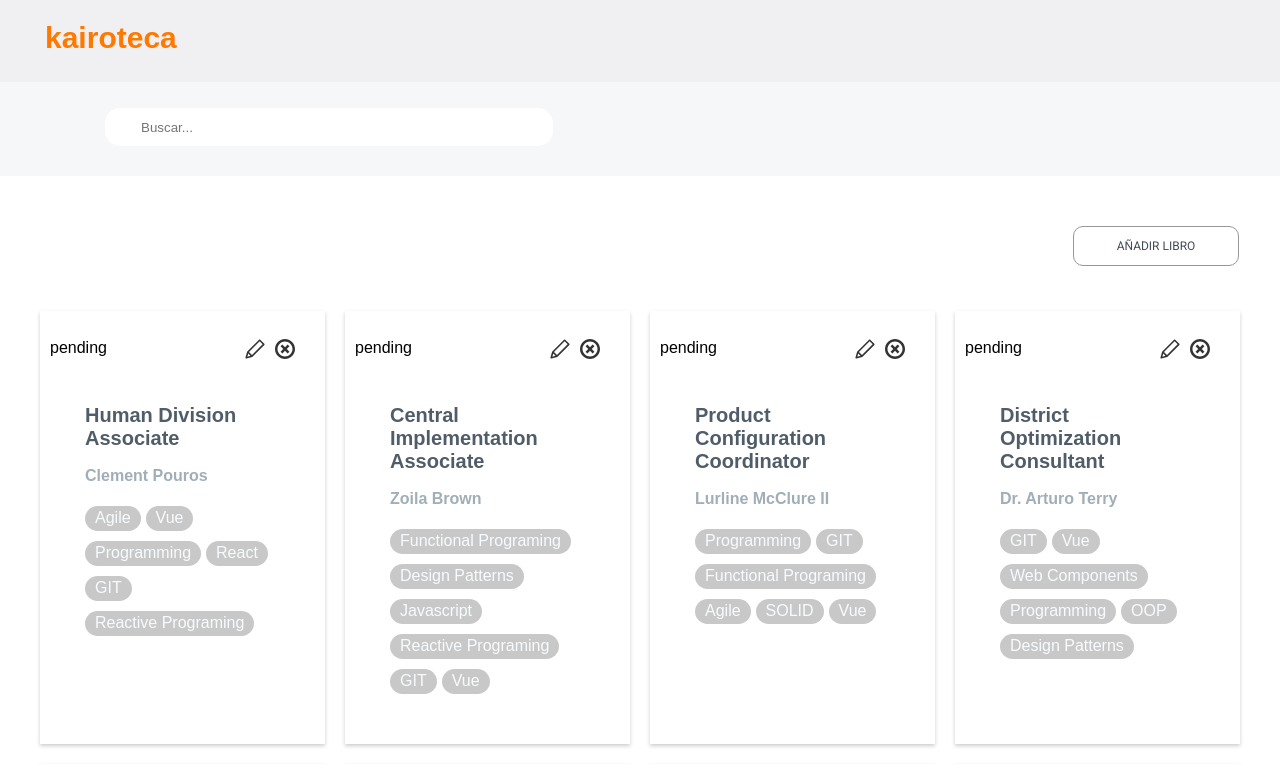
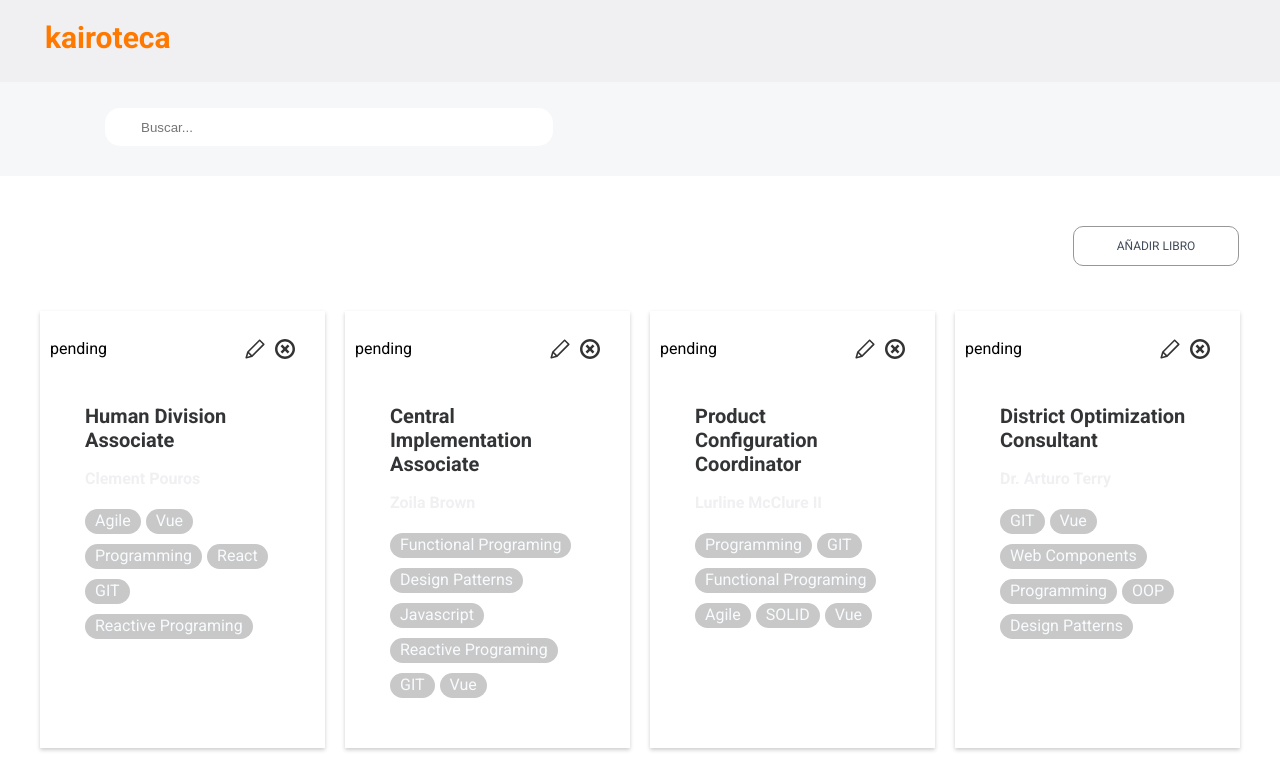
Before and after one commit to esterlegaz/easley-s4-kairoteca, a React (Create React App) app: page /#/ in a window 1280 px wide. Shown: the top 765 px of the page. Built offline with nearby package versions, Linux system fonts and the light colour scheme.

Commit message:
style:variables

```diff
--- a/public/index.html
+++ b/public/index.html
@@ -4,7 +4,7 @@
 <head>
   <meta charset="utf-8" />
   <link rel="shortcut icon" href="%PUBLIC_URL%/favicon.ico" />
-  <link rel="stylesheet" href="https://fonts.googleapis.com/css?family=Roboto:300,400,500" />
+  <link href="https://fonts.googleapis.com/css?family=Roboto:400,700" rel="stylesheet">
   <meta name="viewport" content="width=device-width, initial-scale=1, shrink-to-fit=no" />
   <meta name="theme-color" content="#000000" />
   <link rel="manifest" href="%PUBLIC_URL%/manifest.json" />
--- a/src/index.scss
+++ b/src/index.scss
@@ -1,5 +1,5 @@
 body {
   margin: 0;
   padding: 0;
-  font-family: Arial, Helvetica, sans-serif;
+  font-family: 'Roboto', sans-serif;
 }
--- a/src/stylesheets/components/_viewDetail.scss
+++ b/src/stylesheets/components/_viewDetail.scss
@@ -1,7 +1,7 @@
 .detail__wrapper {
     display: flex;
     justify-content: center;
-    font-family: 'Roboto', sans-serif;
+    font-family: $robRegular;
     flex-direction: column;
     align-items: center;
     margin-top: 90px;
--- a/src/stylesheets/core/_buttons.scss
+++ b/src/stylesheets/core/_buttons.scss
@@ -14,7 +14,7 @@
     font-size: 12px;
     line-height: 14px;
     text-align: center;
-    font-family: 'Roboto', sans-serif;
+    font-family: $robRegular;
     border: 1px solid #979797;
     outline: none;
     background: white;
@@ -43,7 +43,7 @@
     align-items: center;
     justify-content: center;
     text-transform: uppercase;
-    font-family: 'Roboto', sans-serif;
+    font-family: $robRegular;
     font-weight: medium;
     outline: none;
 }
@@ -68,7 +68,7 @@
     justify-content: center;
     margin: 72px 0 94px 0;
     text-transform: uppercase;
-    font-family: 'Roboto', sans-serif;
+    font-family: $robRegular;
     font-weight: medium;
 }
 .form__btn--close {
--- a/src/stylesheets/core/_variables.scss
+++ b/src/stylesheets/core/_variables.scss
@@ -1,5 +1,11 @@
-$colorBookTitle: #505d68;
-$colorBookAuthor: #a1aeb7;
+//Primary colours
+$colorKairos :#ff7900;
+$colorBookTitle: #333436;
+$colorBookAuthor: #F0F0F2;
+
+//Secondary colours
 $colorBookTags: #c8c8c8;
 $colorTagsContent: #f8fbfd;
-$colorKairos :#ff7900;
+
+//Typography
+$robRegular: 'Roboto', sans-serif;
```
